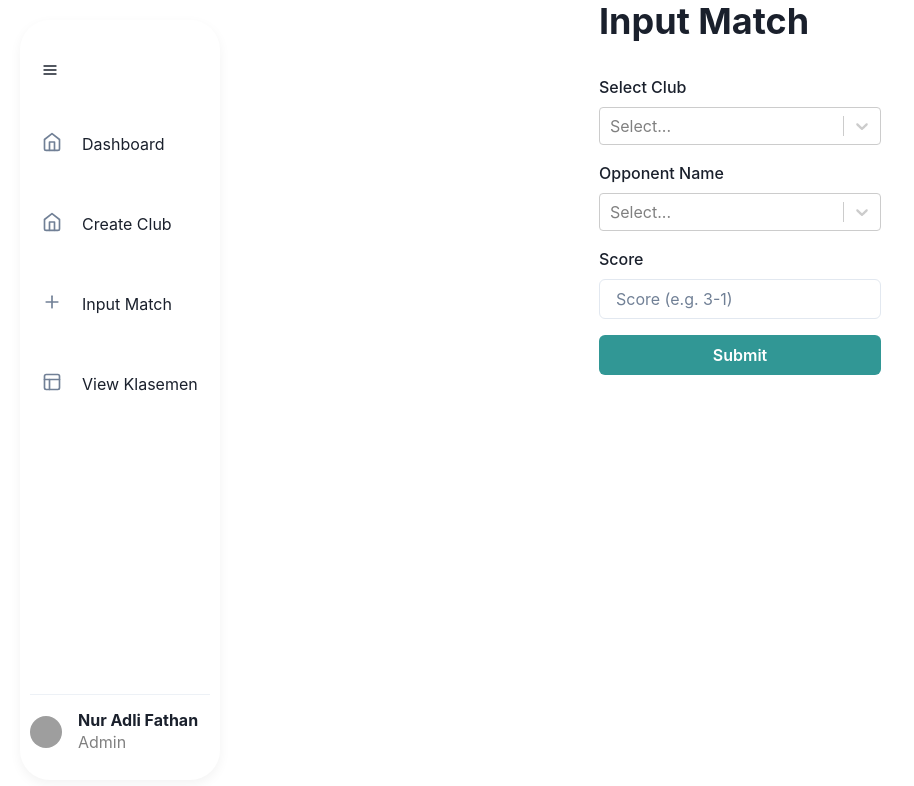
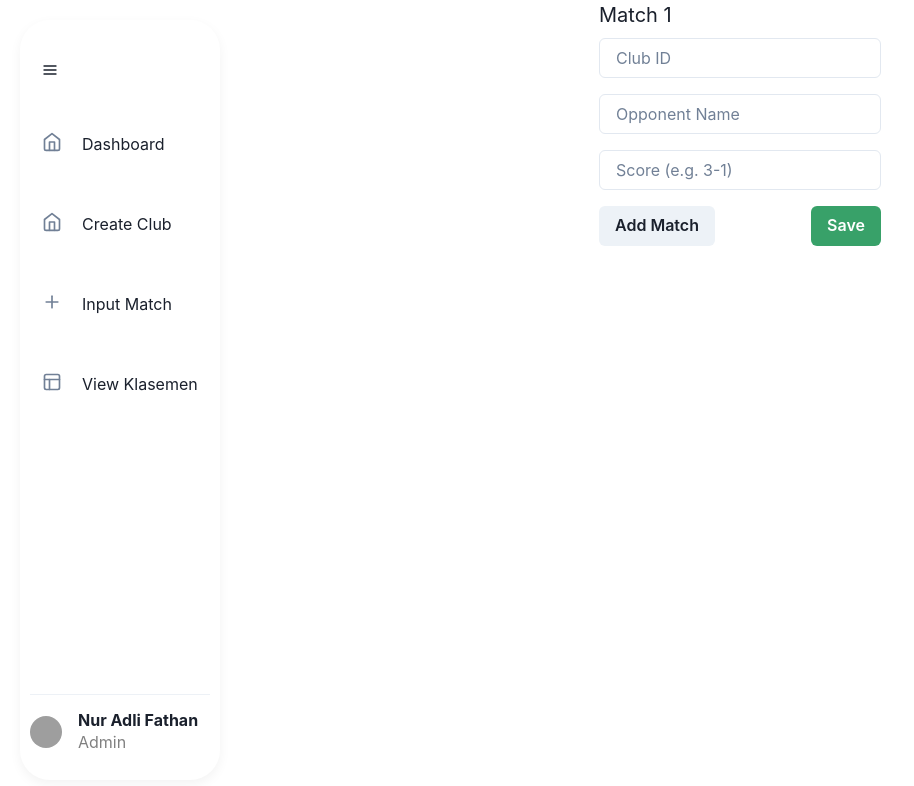
Before and after one commit to nuradlifathan/klasemen-website, a React (Create React App) app in the folder apps/client/: page /input-match in a window 1280 px wide. Shown: the top 786 px of the page, without its empty margins (0-914 px from the left). Built offline with nearby package versions, Linux system fonts and the light colour scheme; no server answers; grey boxes are pictures that could not be loaded.

Commit message:
feat: fixing multiple input
still have issue

```diff
--- a/apps/client/src/Routes.js
+++ b/apps/client/src/Routes.js
@@ -1,7 +1,7 @@
 import { Route, Routes } from "react-router-dom"
 
 import CreateClub from "./components/CreateClub"
-import InputScoreForm from "./components/InputScore"
+import InputScoreForm from "./components/InputScore2"
 import ViewKlasemen from "./components/ViewKlasemen"
 import Homepage from "./pages/Homepage"
 
--- /dev/null
+++ b/apps/client/src/components/InputScore2.jsx
@@ -0,0 +1,104 @@
+import React, { useState } from "react"
+import {
+  Box,
+  Input,
+  Button,
+  Stack,
+  Flex,
+  Text,
+  Spinner,
+  useToast,
+} from "@chakra-ui/react"
+import { API } from "../api"
+
+const InputScoreForm = () => {
+  const [matches, setMatches] = useState([
+    { ClubId: "", opponent_name: "", score: "" },
+  ])
+
+  const [isLoading, setIsLoading] = useState(false)
+  const toast = useToast()
+
+  const handleMatchChange = (index, key, value) => {
+    const updatedMatches = [...matches]
+    updatedMatches[index][key] = value
+    setMatches(updatedMatches)
+  }
+
+  const addMatch = () => {
+    setMatches([...matches, { ClubId: "", opponent_name: "", score: "" }])
+  }
+
+  const handleSaveClick = async () => {
+    setIsLoading(true)
+    try {
+      await API.post("/klub/input-score", { matches })
+      setMatches([{ ClubId: "", opponent_name: "", score: "" }])
+      toast({
+        title: "Successfully Create Match",
+        status: "success",
+      })
+    } catch (err) {
+      console.error(err)
+      toast({
+        title: `Network Error on ${err}`,
+        status: "error",
+      })
+    } finally {
+      setIsLoading(false)
+    }
+  }
+
+  const isSaveDisabled = matches.some(
+    (match) =>
+      !match.ClubId || !match.opponent_name || !match.score || isLoading
+  )
+
+  return (
+    <Box>
+      {matches.map((match, index) => (
+        <Box key={index} mt={index > 0 ? 4 : 0}>
+          <Text fontSize="xl">Match {index + 1}</Text>
+          <Stack spacing={4} mt={2}>
+            <Input
+              type="number"
+              placeholder="Club ID"
+              value={match.ClubId}
+              onChange={(e) =>
+                handleMatchChange(index, "ClubId", e.target.value)
+              }
+            />
+            <Input
+              type="text"
+              placeholder="Opponent Name"
+              value={match.opponent_name}
+              onChange={(e) =>
+                handleMatchChange(index, "opponent_name", e.target.value)
+              }
+            />
+            <Input
+              placeholder="Score (e.g. 3-1)"
+              type="text"
+              value={match.score}
+              onChange={(e) =>
+                handleMatchChange(index, "score", e.target.value)
+              }
+            />
+          </Stack>
+        </Box>
+      ))}
+      <Flex justify="space-between" alignItems="center" mt={4}>
+        <Button onClick={addMatch}>Add Match</Button>
+        <Button
+          colorScheme="green"
+          onClick={handleSaveClick}
+          disabled={isSaveDisabled}
+        >
+          {isLoading ? <Spinner size="sm" /> : "Save"}
+        </Button>
+      </Flex>
+    </Box>
+  )
+}
+
+export default InputScoreForm
```
Also changed, not shown: 2 other files (tests, documents, lock files or other folders).
